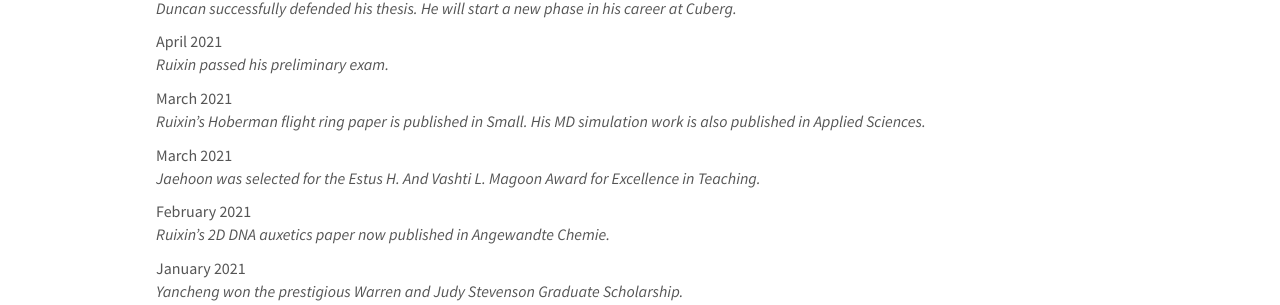
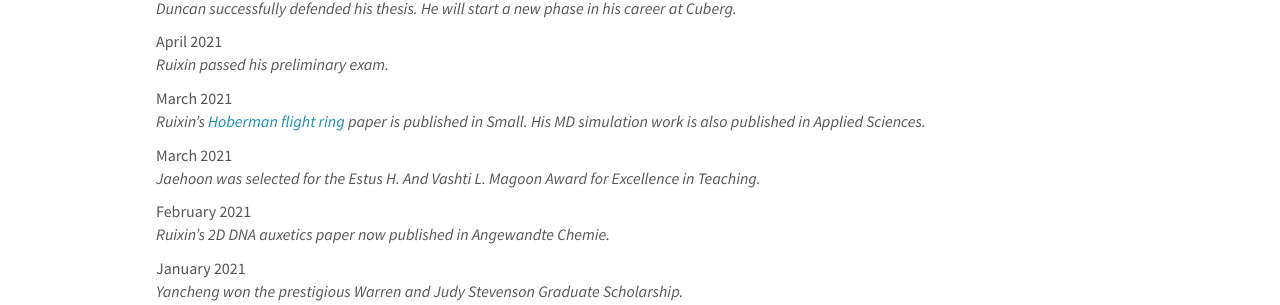
Before and after one commit to choidnalab/choidnalab.github.io, a Jekyll site: the page built from _pages/allnews.md, in a window 1280 px wide and 900 px high, scrolled down 939 px. Shown: the part 392-697 px from the top of the window. Built offline with Jekyll 4.4.1, drawn with Linux system fonts in a browser that asks for light colours; nearby versions of some CDN libraries; part of the change alters nothing that is shown.

Commit message:
Update news.yml

```diff
--- a/_data/news.yml
+++ b/_data/news.yml
@@ -65,7 +65,7 @@
   headline: Ruixin passed his preliminary exam.
 
 - date: March 2021
-  headline: Ruixin’s Hoberman flight ring paper is published in Small. His MD simulation work is also published in Applied Sciences.
+  headline: Ruixin’s <a href="{{ https://engineering.purdue.edu/ME/News/2021/first-ever-nanoscale-hoberman-structure-built-out-of-dna-origami }}"> Hoberman flight ring </a> paper is published in Small. His MD simulation work is also published in Applied Sciences.
 
 - date: March 2021
   headline: Jaehoon was selected for the Estus H. And Vashti L. Magoon Award for Excellence in Teaching.
```
